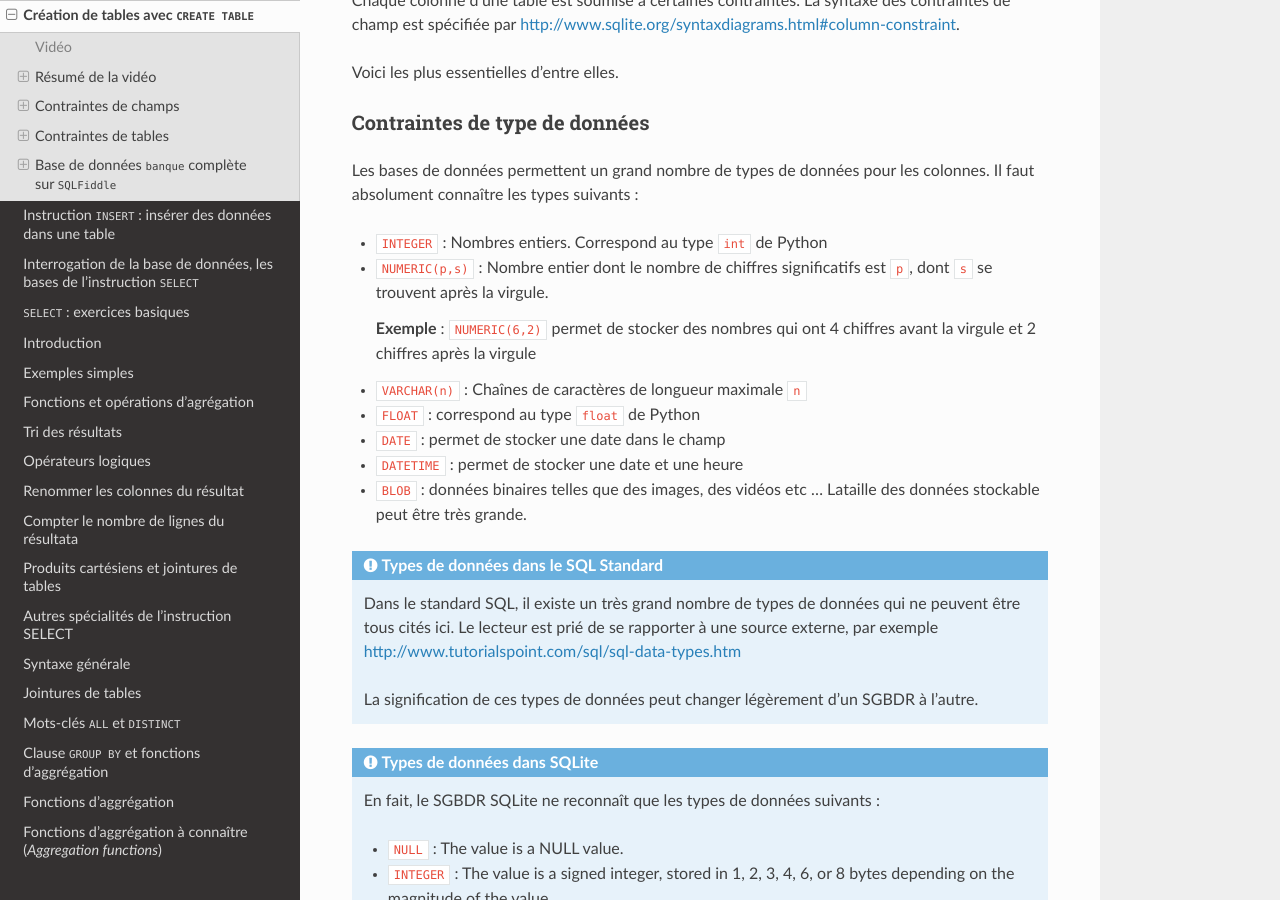
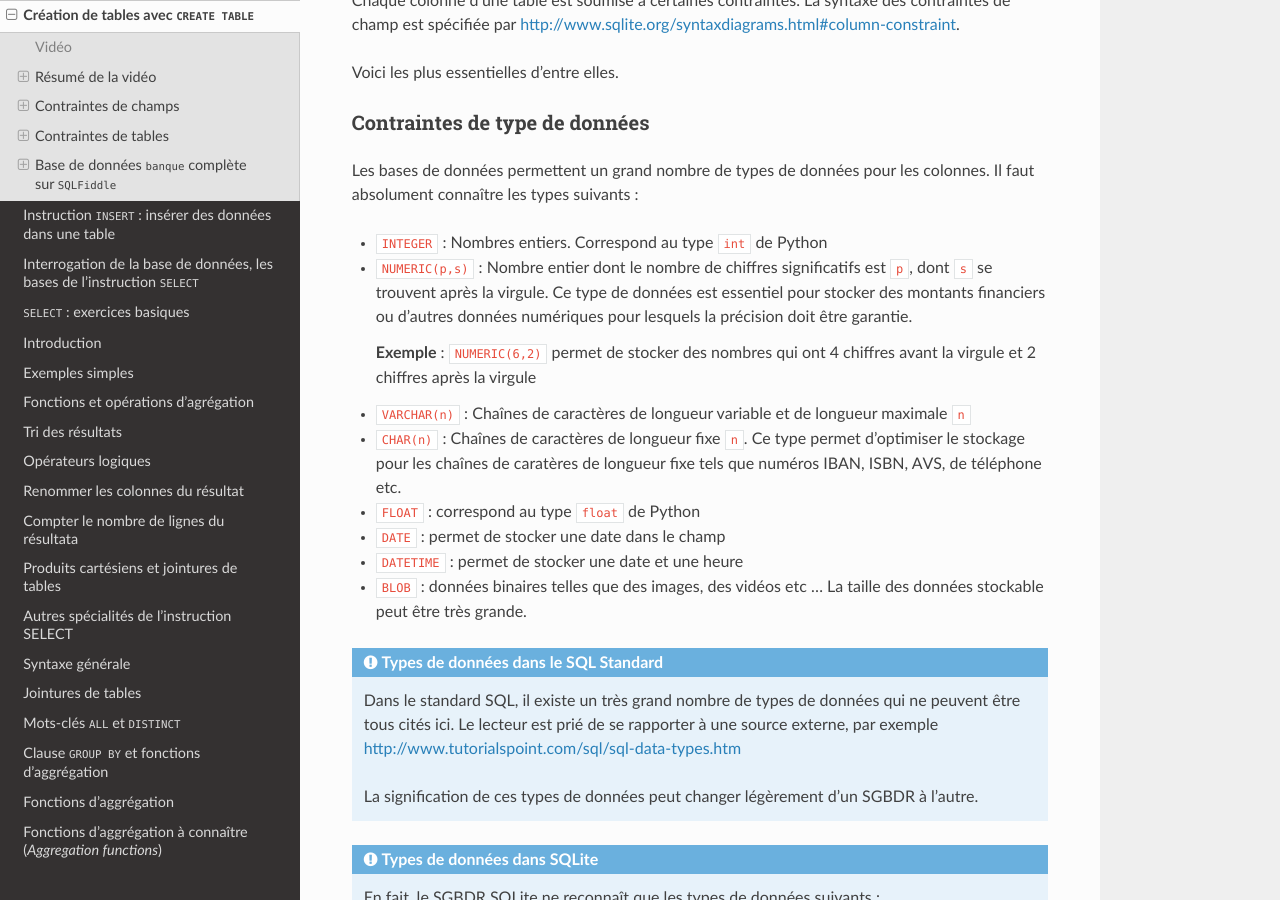
Before and after one commit to oci1517/files-db, a Sphinx documentation site: the page built from source/sql/ddl/create_table.rst, in a window 1280 px wide and 900 px high, scrolled down 3905 px. Built offline with Sphinx 7.4.7 and the Read the Docs theme 2.0.0, drawn with Linux system fonts in a browser that asks for light colours; pages that are not in the unit, such as notebooks, are missing from menus.

Commit message:
petites corrections

```diff
--- a/source/db/sql/ddl/create_table.rst
+++ b/source/db/sql/ddl/create_table.rst
@@ -155,7 +155,7 @@ colonnes. Il faut absolument connaître les types suivants :
 *   ``DATETIME`` : permet de stocker une date et une heure
 
 *   ``BLOB`` : données binaires telles que des images, des vidéos etc ...
-    Lataille des données stockable peut être très grande.
+    La taille des données stockable peut être très grande.
 
 
 ..  ===========================================================================
--- a/source/sql/ddl/create_table.rst
+++ b/source/sql/ddl/create_table.rst
@@ -141,12 +141,18 @@ colonnes. Il faut absolument connaître les types suivants :
 *   ``INTEGER`` : Nombres entiers. Correspond au type ``int`` de Python
 
 *   ``NUMERIC(p,s)`` : Nombre entier dont le nombre de chiffres significatifs
-    est ``p``, dont ``s`` se trouvent après la virgule.
+    est ``p``, dont ``s`` se trouvent après la virgule. Ce type de données est
+    essentiel pour stocker des montants financiers ou d'autres données
+    numériques pour lesquels la précision doit être garantie.
 
     **Exemple** : ``NUMERIC(6,2)`` permet de stocker des nombres qui ont 4 chiffres
     avant la virgule et 2 chiffres après la virgule
 
-*   ``VARCHAR(n)`` : Chaînes de caractères de longueur maximale ``n``
+*   ``VARCHAR(n)`` : Chaînes de caractères de longueur variable et de longueur maximale ``n``
+
+*   ``CHAR(n)`` : Chaînes de caractères de longueur fixe ``n``. Ce type permet
+    d'optimiser le stockage pour les chaînes de caratères de longueur fixe tels
+    que numéros IBAN, ISBN, AVS, de téléphone etc.
 
 *   ``FLOAT`` : correspond au type ``float`` de Python
 
@@ -155,7 +161,7 @@ colonnes. Il faut absolument connaître les types suivants :
 *   ``DATETIME`` : permet de stocker une date et une heure
 
 *   ``BLOB`` : données binaires telles que des images, des vidéos etc ...
-    Lataille des données stockable peut être très grande.
+    La taille des données stockable peut être très grande.
 
 
 ..  ===========================================================================
```
Also changed, not shown: source/index.rst (+8 -14 lines), source/rel_mod/exos.rst (+4 -3 lines), source/er_mod/figures/modele9.jpg, 2 other files.
